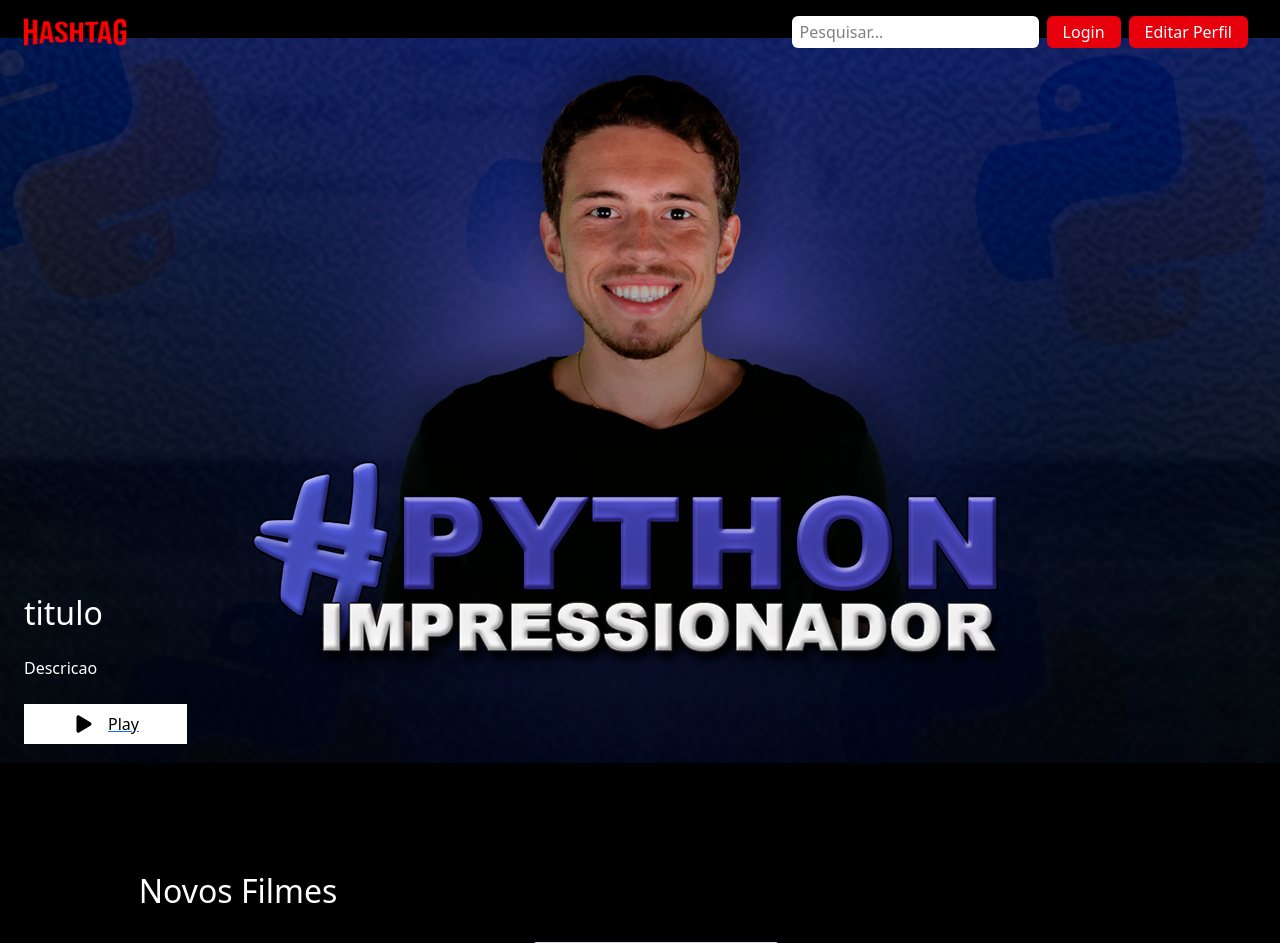
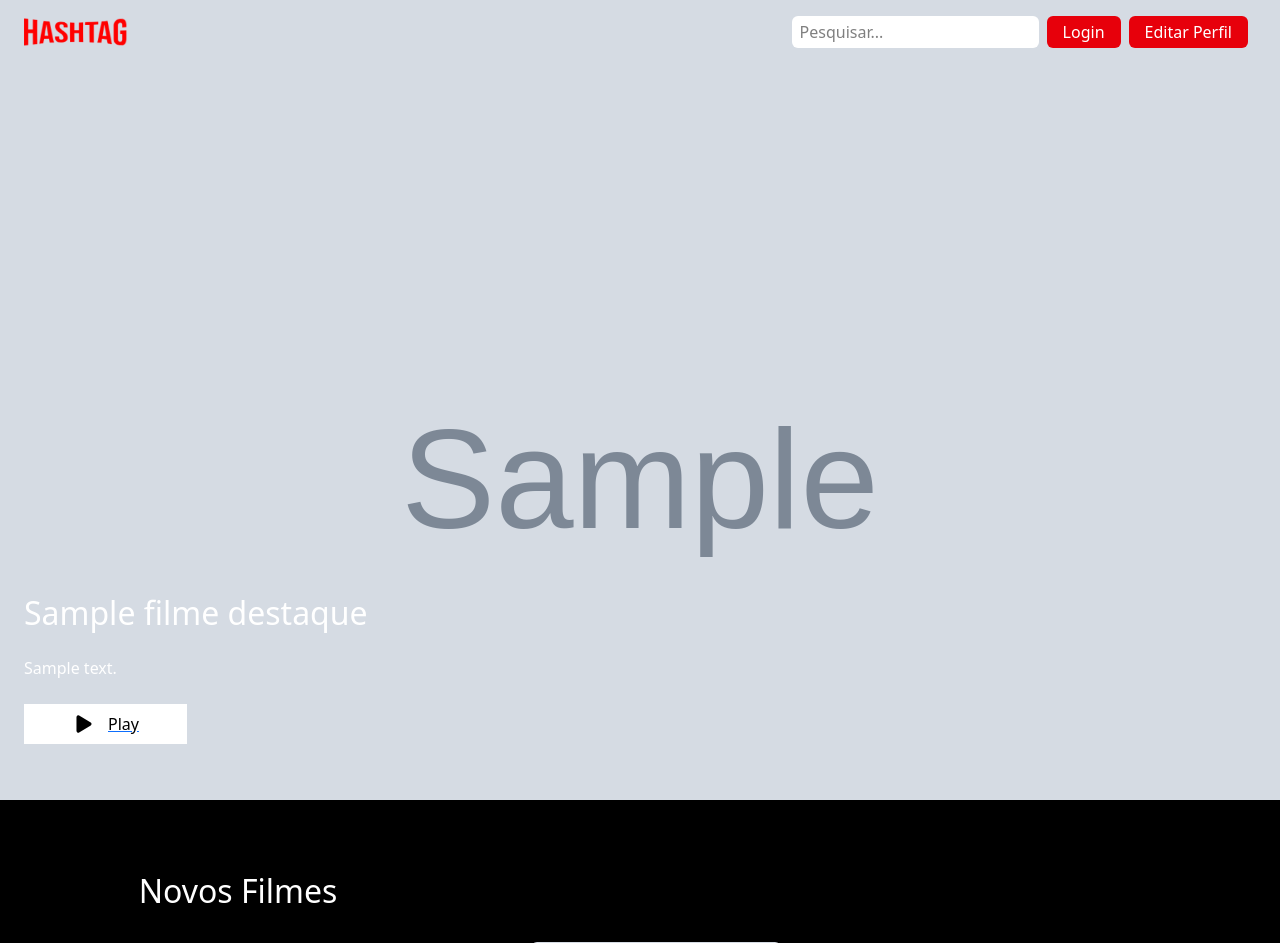
Before and after one commit to MarceloFantin/ProjetoNetFlixFake, a Django app: template filme/templates/homefilmes.html in a window 1280 px wide. Shown: the top 943 px of the page. Run offline with Django 5.2, Linux system fonts and the light colour scheme; the template is opened without the code that fills it: most values are stand-ins (such as "Sample title", 1, 10 or a date in 2020); grey boxes marked "Sample" are stand-in pictures.

Commit message:
finalização da tela de home filme e scrit da barra de navegação

```diff
--- a/filme/templates/homefilmes.html
+++ b/filme/templates/homefilmes.html
@@ -84,16 +84,16 @@
 
 {% block content %}
 <main class='bg-primary_black min-h-screen w-full'>
-    <section class="h-screen relative bg-no-repeat pb-8 pl-6 flex items-end bg-center" style="background-image: url('{% static 'images/python.png' %}');">
+    <section class="h-screen relative bg-no-repeat pb-8 pl-6 flex items-end bg-cover" style="background-image: url('{{ filme_destaque.thumb.url }}');">
         <div>
             <h2 class="text-6xl font-semibold text-white my-4">
-                titulo
+                {{ filme_destaque.titulo }}
             </h2>
             <p class=" w-11/12 md:w-5/12 font-medium text-white my-4">
-                Descricao
+                {{ filme_destaque.descricao }}
             </p>
             <div class="flex my-4">
-                <a href="#">
+                <a href="{% url 'filme:detalhesfilme' filme_destaque.pk %}">
                     <button class="flex items-center bg-white py-2 px-5 rounded-md" style='color:black;'>
                         <ion-icon name="play" class="text-2xl"></ion-icon>
                         <span class="ml-3 font-medium " >
@@ -117,7 +117,7 @@
                     {% for filme in lista_filmes_recentes %}
                         {% if forloop.counter < 5 %}
                             <div class="item h-64 w-1/4 m-4">
-                                <a href="{% url 'filme:detalhesfilme' filme.id %}">
+                                <a href="{% url 'filme:detalhesfilme' filme.pk %}">
                                     <img src="{{filme.thumb.url}}" class="rounded-md w-full h-full object-cover">
                                 </a>
                             </div>
@@ -131,7 +131,7 @@
                     {% for filme in lista_filmes_recentes %}
                         {% if forloop.counter > 4 %}
                             <div class="item h-64 w-1/4 m-4">
-                                <a href="{% url 'filme:detalhesfilme' filme.id %}">
+                                <a href="{% url 'filme:detalhesfilme' filme.pk %}">
                                     <img src="{{filme.thumb.url}}" class="rounded-md w-full h-full object-cover">
                                 </a>
                             </div>
@@ -155,7 +155,7 @@
                     {% for filme in lista_filmes_emalta %}
                         {% if forloop.counter < 5 %}
                             <div class="item h-64 w-1/4 m-4">
-                                <a href="{% url 'filme:detalhesfilme' filme.id %}">
+                                <a href="{% url 'filme:detalhesfilme' filme.pk %}">
                                     <img src="{{filme.thumb.url}}" class="rounded-md w-full h-full object-cover">
                                 </a>
                             </div>
@@ -169,7 +169,7 @@
                     {% for filme in lista_filmes_emalta %}
                         {% if forloop.counter > 4 %}
                             <div class="item h-64 w-1/4 m-4">
-                                <a href="{% url 'filme:detalhesfilme' filme.id %}">
+                                <a href="{% url 'filme:detalhesfilme' filme.pk %}">
                                     <img src="{{filme.thumb.url}}" class="rounded-md w-full h-full object-cover">
                                 </a>
                             </div>
--- a/netflixfake/settings.py
+++ b/netflixfake/settings.py
@@ -82,8 +82,7 @@
                 'django.contrib.auth.context_processors.auth',
                 'django.contrib.messages.context_processors.messages',
                 'filme.novos_context.lista_filmes_recentes',
-                'filme.novos_context.lista_filmes_emalta',
-                'filme.novos_context.filmes_destaque',
+                'filme.novos_context.lista_filmes_emalta'
             ],
         },
     },
--- a/templates/base.html
+++ b/templates/base.html
@@ -18,6 +18,26 @@
     {% block content %}
     {% endblock %}
 
+    <script>
+        const nav = document.querySelector('nav')
+
+        const nav = document.querySelector('nav')
+
+        document.addEventListener("scroll",e=>{
+            if(scrollY>100){
+                if(scrollY>window.innerHeight){
+                nav.classList.add('invisible')
+            }else{
+                nav.classList.add('bg-gray-900')
+                nav.classList.remove('invisible')
+            }
+            }else{
+                nav.classList.remove('bg-gray-900')
+                nav.classList.remove('invisible')
+            }
+        })
+    </script>
+
     <script  type = "module"  src = " https://unpkg.com/ionicons@7.1.0/dist/ionicons/ionicons.esm.js " > </script>
     <script nomodule src = " https://unpkg.com/ionicons@7.1.0/dist/ionicons/ionicons.js " >   </script>
 </body>
```
Also changed, not shown: filme/novos_context.py (+5 -5 lines), media/thumb_filmes/VBA_IMPRESSIOANDOR_1280X725.png (added).
